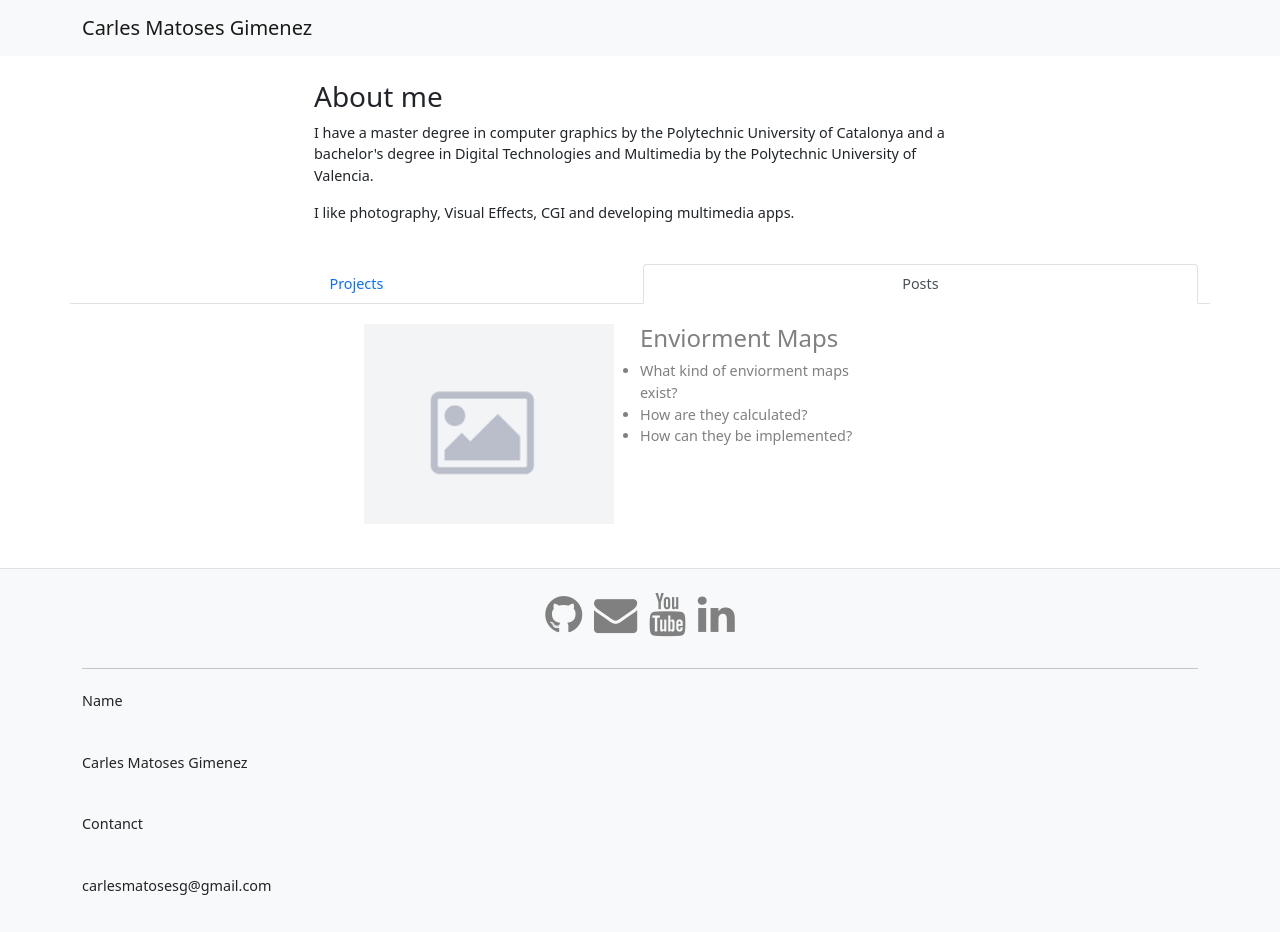
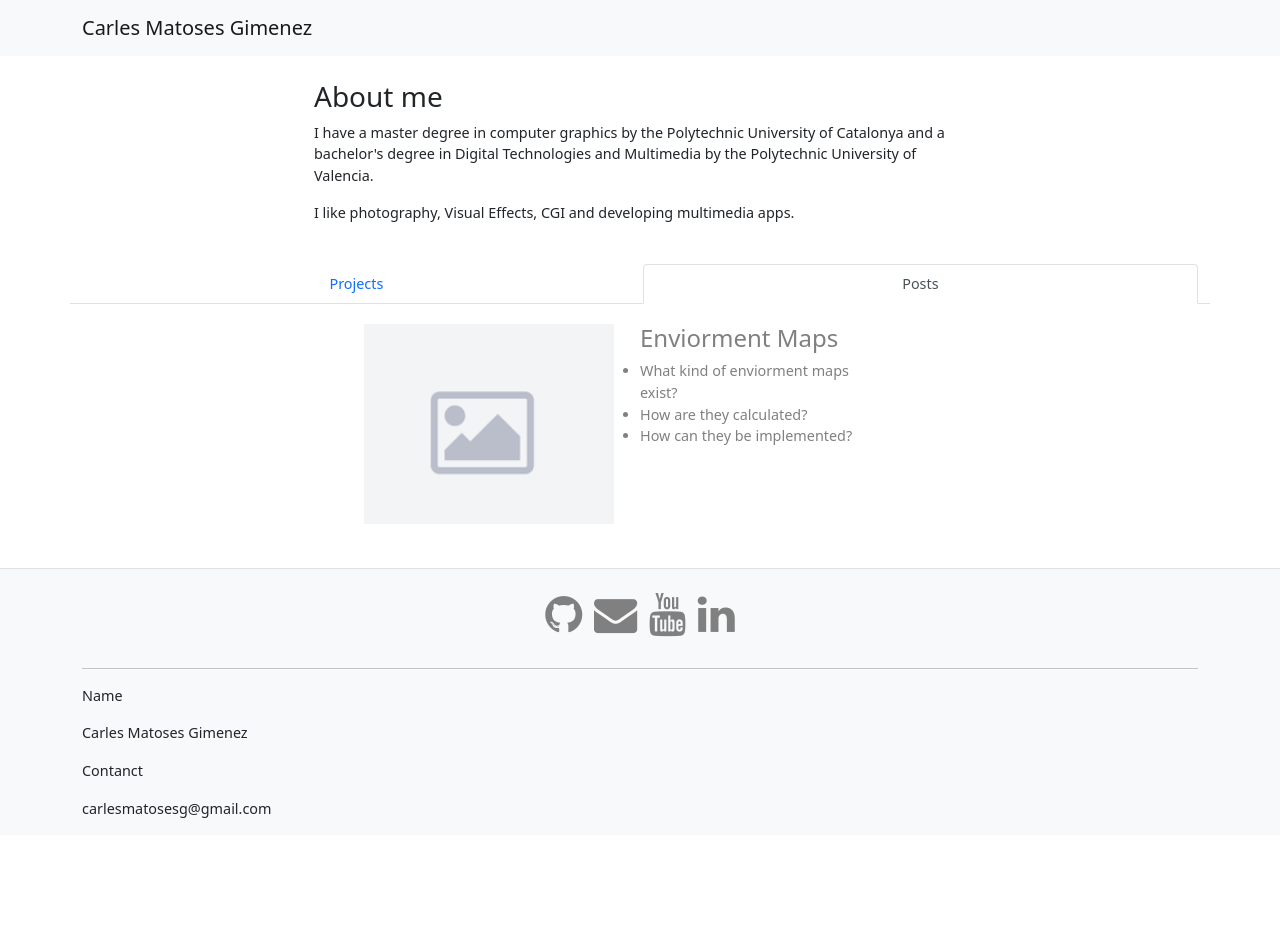
Before and after one commit to carlesmatoses/carlesmatoses.github.io, a Jekyll site: the page built from index.markdown, in a window 1280 px wide. Built offline with Jekyll 4.4.1, drawn with Linux system fonts in a browser that asks for light colours; nearby versions of some CDN libraries; after the commit the page ends 900 px from its top, so only the background shows below that.

Commit message:
remove and add styles

```diff
--- a/_includes/default_card.html
+++ b/_includes/default_card.html
@@ -19,7 +19,7 @@
                 <div class="row">
                     <h4>{{post.title}}</h4>
                 </div>
-                <div class="row fill compact">
+                <div class="row fill">
                     {{ abstract }}
                 </div>
             </div>
--- a/assets/css/main.css
+++ b/assets/css/main.css
@@ -1,30 +1,13 @@
-.headerIMG{
-    object-fit: cover;
-    /* overflow: hidden; */
-    height: 250px;
-    width: 100%;
-    margin: 0px;
-    padding: 0px;
-    margin-top: 20px;
-    margin-bottom: 30px;
-}
-
-.baseContainer{
-    max-width: 750px;
-    margin-top: 20px;
-}
-
 body{
     font-size: 90%; /* Adjust the font size as needed */
     font-weight: 300;
 }
-p{
-    line-height: 2.2;
-    margin-bottom: 30px;
-}
 
-div.compact p{
-    line-height: 1.3;
+
+a{
+    display: inline;
+    text-decoration: none;
+    color: gray;
 }
 
 .highlighter-rouge {
--- a/assets/css/post.css
+++ b/assets/css/post.css
@@ -29,10 +29,29 @@
     text-align: start;
 }
 
-a{
-    display: inline;
-    text-decoration: none;
-    color: gray;
+.headerIMG{
+    object-fit: cover;
+    /* overflow: hidden; */
+    height: 250px;
+    width: 100%;
+    margin: 0px;
+    padding: 0px;
+    margin-top: 20px;
+    margin-bottom: 30px;
+}
+
+.baseContainer{
+    max-width: 750px;
+    /* margin-top: 20px; */
+}
+
+.baseContainer p{
+    line-height: 2.2;
+    margin-bottom: 30px;
+}
+
+.baseContainer ul, .baseContainer ol {
+    padding-left: 30px;
 }
 
 @media (max-width: 576px) { /* Small screens */
```
